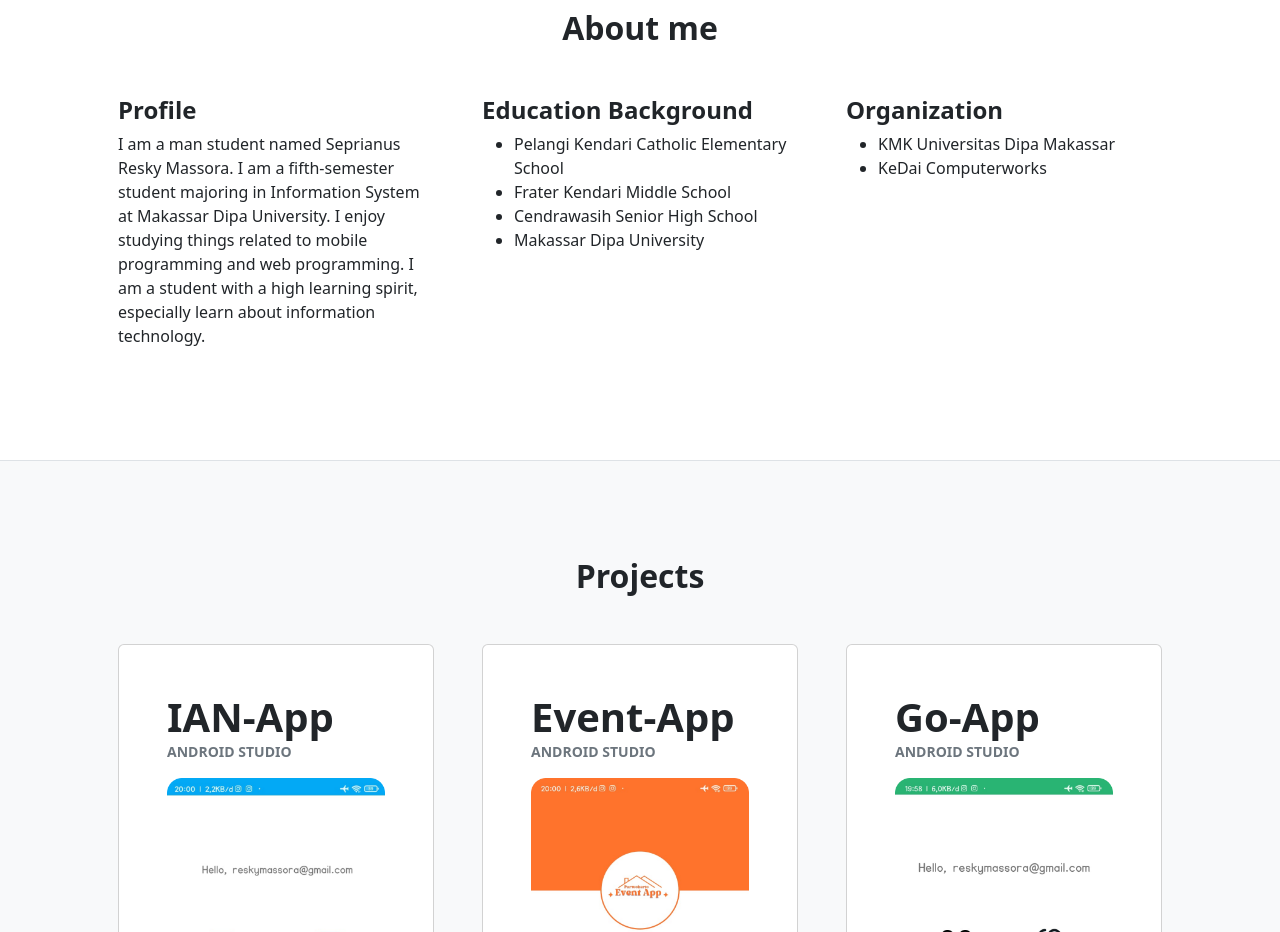
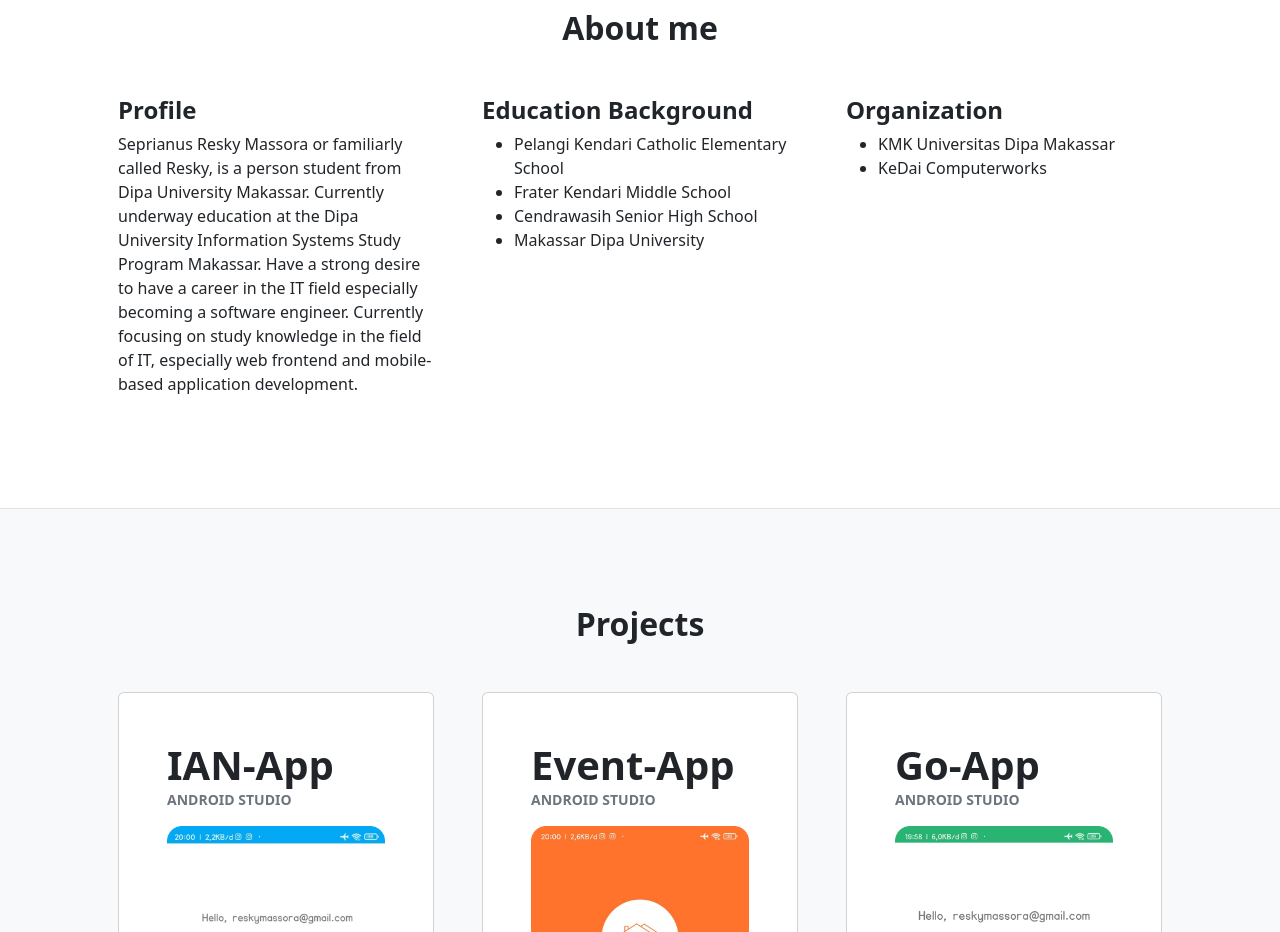
Before and after one commit to reskymassora/reskymassora.github.io, a plain HTML site: page index.html in a window 1280 px wide. Shown: the part 840-1772 px from the top of the page. Drawn offline with nearby package versions, Linux system fonts and the light colour scheme.

Commit message:
Update index.html

```diff
--- a/index.html
+++ b/index.html
@@ -86,8 +86,14 @@
             <!-- <div class="feature bg-primary bg-gradient text-white rounded-3 mb-3"><i class="bi bi-collection"></i></div> -->
             <h2 class="h4 fw-bolder">Profile</h2>
             <p>
-              I am a man student named Seprianus Resky Massora. I am a fifth-semester student majoring in Information System at Makassar Dipa University. I enjoy studying things related to mobile programming and web programming. I am a student with a high learning spirit, especially learn about information technology.
-            </p>
+              Seprianus Resky Massora or familiarly called Resky, is a person
+        student from Dipa University Makassar. Currently underway
+        education at the Dipa University Information Systems Study Program
+        Makassar. Have a strong desire to have a career in the IT field
+        especially becoming a software engineer. Currently focusing on
+        study knowledge in the field of IT, especially web frontend and
+        mobile-based application development.
+              </p>
             <!-- <a class="text-decoration-none" href="#!">
                             Call to action
                             <i class="bi bi-arrow-right"></i>
```
